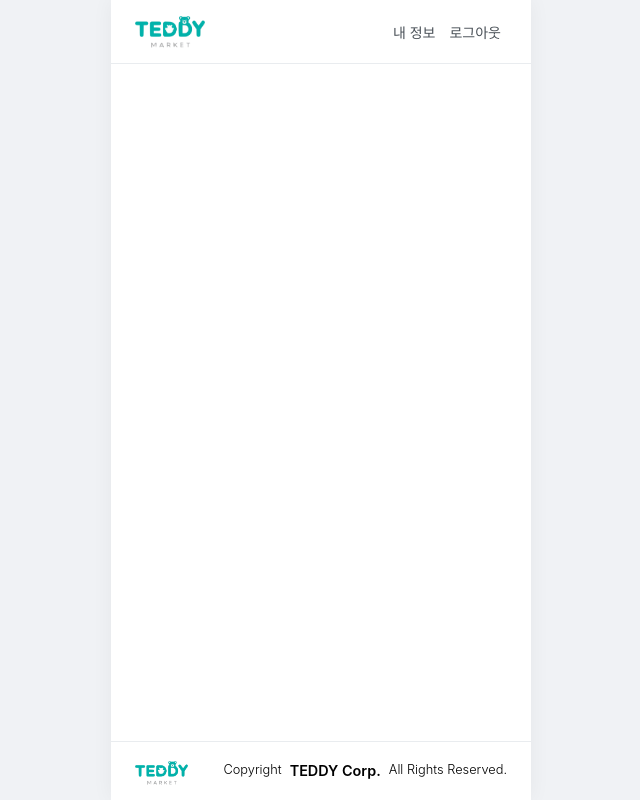
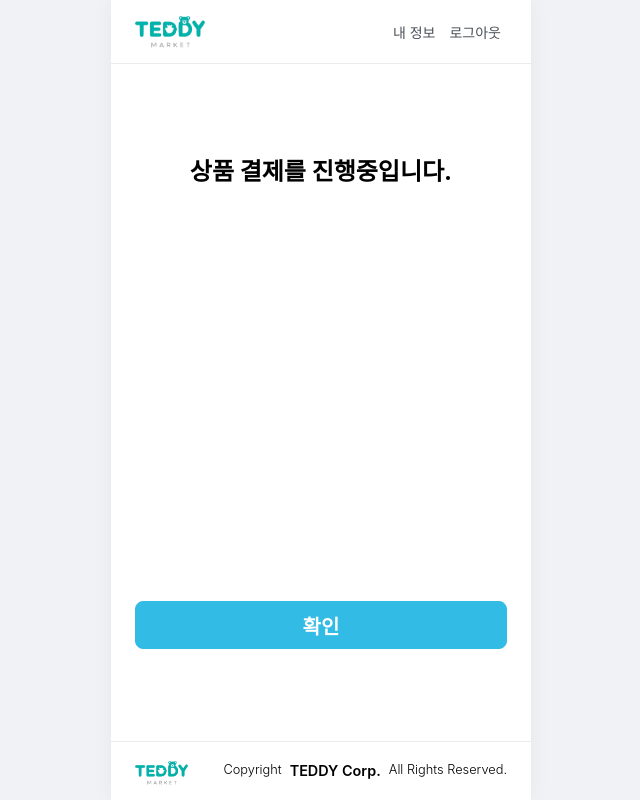
Before and after one commit to anuri01/teddy_market, a React (Vite) app in the folder client/: page /payment/1 in a window 1280 px wide. Shown: the whole page, without its empty margins (319-959 px from the left). Built offline with nearby package versions, Linux system fonts and the light colour scheme; no server answers; sample sign-in values are in the browser's storage.

Commit message:
feat: 결제 페이지 추가 및 주문 완료 처리 API 구현

```diff
--- a/client/src/App.jsx
+++ b/client/src/App.jsx
@@ -9,6 +9,7 @@ import ProductEditor from './pages/ProductEditor';
 import ProductDetailPage from './pages/ProductDetailPage';
 import ProductListPage from './pages/ProductListPage';
 import PurchasePage from './pages/PurchasePage';
+import PaymentPage from './pages/PaymentPage';
 import ProfilePage from './pages/ProfilePage';
 // import ProductEditor1 from './pages/ProductEditors1';
 import NaverCallback from './pages/NaverCallback'; // 👈 콜백 페이지 import
@@ -43,7 +44,8 @@ function App() {
           {/* 👇 콜백 경로 추가 */}
           <Route path='/write' element={ <ProtectedRoute><ProductEditor /></ProtectedRoute>}></Route>
           <Route path='/edit/:productId' element={ <ProtectedRoute><ProductEditor /></ProtectedRoute>}></Route>
-          <Route path='/purchase/:orderId' element={<PurchasePage />}></Route>
+          <Route path='/purchase/:orderId' element={<ProtectedRoute><PurchasePage /></ProtectedRoute>}></Route>
+          <Route path='/payment/:orderId' element={<ProtectedRoute><PaymentPage /></ProtectedRoute>}></Route>
           <Route path='/productlist' element={<ProductListPage />}></Route>
           <Route path='/profile' element={<ProtectedRoute><ProfilePage /></ProtectedRoute>}></Route>
           <Route path='/auth/naver/callback' element={<NaverCallback />} />
--- /dev/null
+++ b/client/src/pages/PaymentPage.css
@@ -0,0 +1,15 @@
+.payment-page-container {
+    width: 100%;
+    text-align: center;
+}
+
+.payment-page-container h1 {
+    text-align: center;
+    font-size: 1.5rem;
+    padding: 2rem 1rem;
+    margin: 2rem 1rem;
+}
+
+.float {
+    margin-top: 350px;
+}
--- /dev/null
+++ b/client/src/pages/PaymentPage.jsx
@@ -0,0 +1,29 @@
+import React, { useState, useEffect } from "react";
+import { useParams, useNavigate, Link } from "react-router-dom";
+import toast from "react-hot-toast";
+import './PaymentPage.css'
+
+function PaymentPage() {
+    const { orderId } = useParams();
+    const navigate = useNavigate();
+    const [ orderComplete, setOrderComplete ] = useState(false);
+
+    useEffect(() => {
+        const payProcessing = () => {
+            setOrderComplete(true);
+        }
+        toast.success('결제가 완료됐습니다. 확인 버튼을 눌러주세요.')
+        payProcessing();
+    }, [])
+    console.log(orderComplete);
+
+    return (
+        <div className="payment-page-container">
+            <h1>상품 결제를 진행중입니다.</h1>
+            <Link to={`/orders/${orderId}/complete`} className="button button-primary float">확인</Link>
+        </div>
+
+    )
+}
+
+export default PaymentPage;
```
Also changed, not shown: 1 other file (tests, documents, lock files or other folders).
